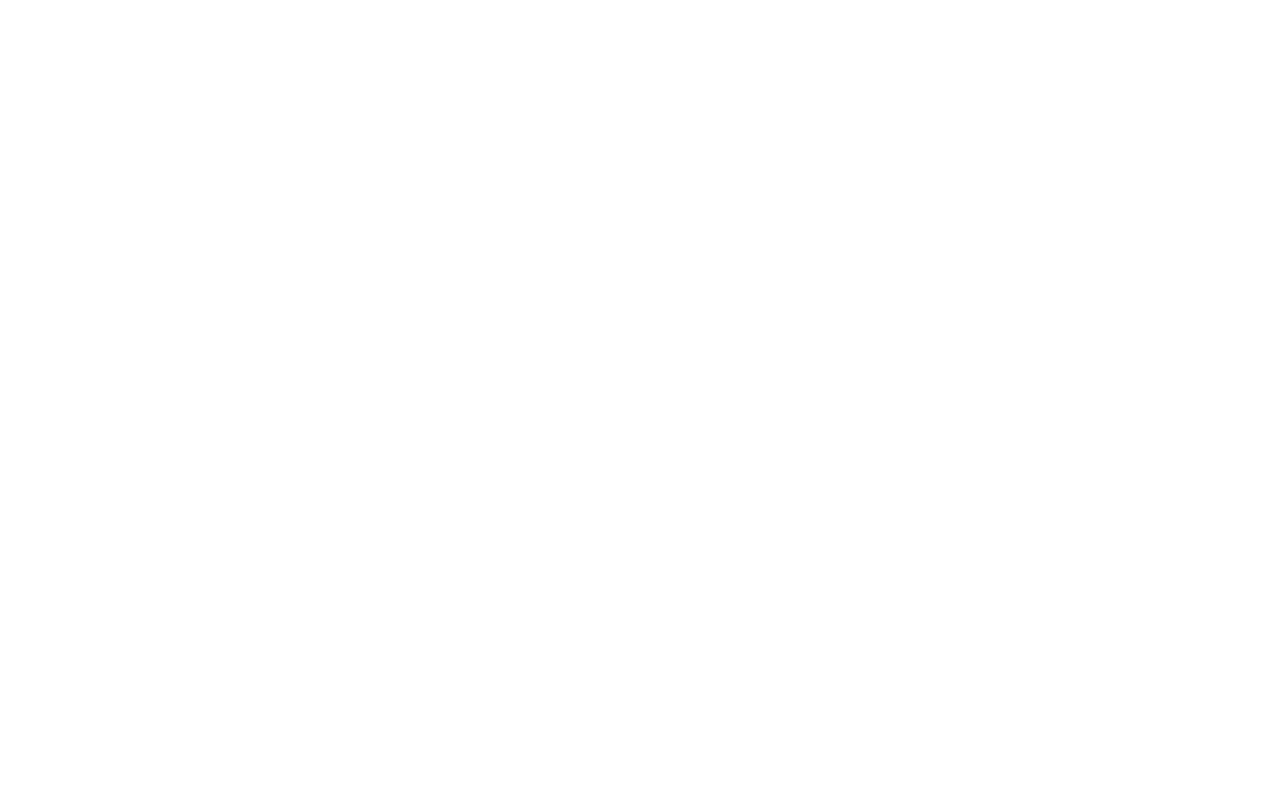
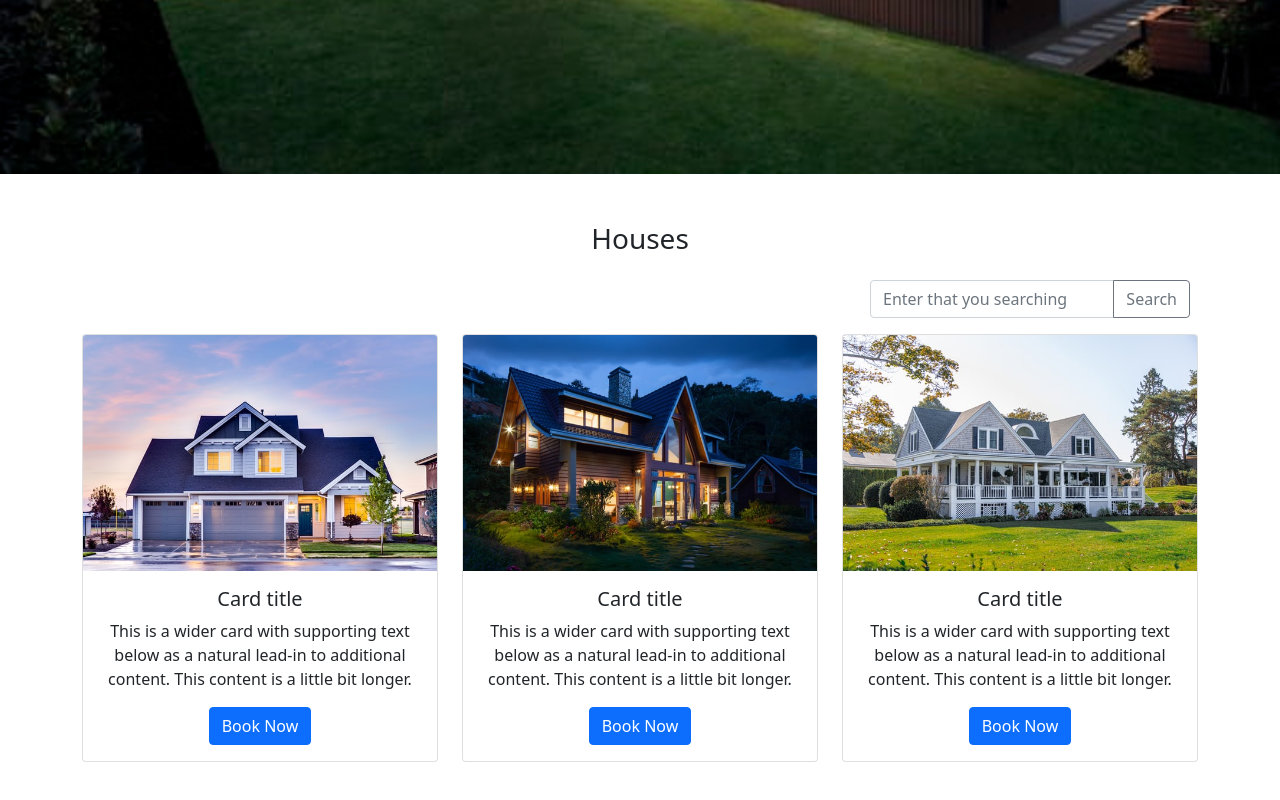
Before and after one commit to Mehedi109/house-rent-client, a React (Create React App) app: page / in a window 1280 px wide. Shown: the part 682-1482 px from the top of the page. Before the commit the page ends 800 px from the top, so only its background shows below. Built offline with nearby package versions, Linux system fonts and the light colour scheme.

Commit message:
banner and house section added

```diff
--- a/src/Pages/Home/Banner/Banner.css
+++ b/src/Pages/Home/Banner/Banner.css
@@ -1,3 +1,4 @@
 .banner img {
-  background-size: 100%;
+  width: 100%;
+  height: 100vh;
 }
--- a/src/Pages/Home/Home.js
+++ b/src/Pages/Home/Home.js
@@ -1,12 +1,14 @@
 import React from "react";
 import Header from "../Shared/Header/Header";
 import Banner from "./Banner/Banner";
+import Houses from "./Houses/Houses";
 
 const Home = () => {
   return (
     <div>
       <Header />
       <Banner />
+      <Houses />
     </div>
   );
 };
--- /dev/null
+++ b/src/Pages/Home/Houses/Houses.css
@@ -0,0 +1,5 @@
+@media (max-width: 1400px) and (min-width: 689px) {
+  .search-button {
+    margin-left: 870px;
+  }
+}
--- /dev/null
+++ b/src/Pages/Home/Houses/Houses.js
@@ -0,0 +1,83 @@
+import React from "react";
+import {
+  Card,
+  Container,
+  Row,
+  Col,
+  Button,
+  InputGroup,
+  FormControl,
+} from "react-bootstrap";
+import "./Houses.css";
+import img1 from "../../../images/img-1.jpg";
+import img2 from "../../../images/img-2.jpg";
+import img3 from "../../../images/img-3.jpg";
+
+const Houses = () => {
+  return (
+    <div>
+      <h3 className="mt-5 mb-4">Houses</h3>
+      <InputGroup className="mb-3 w-25 search-button">
+        <FormControl
+          placeholder="Enter that you searching"
+          aria-label="Recipient's username"
+          aria-describedby="basic-addon2"
+        />
+        <Button variant="outline-secondary" id="button-addon2">
+          Search
+        </Button>
+      </InputGroup>
+      <Container className="mb-5">
+        <Row>
+          <Col xs={12} md={8} lg={4}>
+            <Card>
+              <Card.Img variant="top" src={img1} />
+              <Card.Body>
+                <Card.Title>Card title</Card.Title>
+                <Card.Text>
+                  This is a wider card with supporting text below as a natural
+                  lead-in to additional content. This content is a little bit
+                  longer.
+                </Card.Text>
+                <Button>Book Now</Button>
+              </Card.Body>
+            </Card>
+          </Col>
+          <Col>
+            <Card>
+              <Card.Img variant="top" src={img2} />
+              <Card.Body>
+                <Card.Title>Card title</Card.Title>
+                <Card.Text>
+                  This is a wider card with supporting text below as a natural
+                  lead-in to additional content. This content is a little bit
+                  longer.
+                </Card.Text>
+                <Button>Book Now</Button>
+              </Card.Body>
+            </Card>
+          </Col>
+          <Col>
+            <Card>
+              <Card.Img variant="top" src={img3} />
+              <Card.Body>
+                <Card.Title>Card title</Card.Title>
+                <Card.Text>
+                  This is a wider card with supporting text below as a natural
+                  lead-in to additional content. This content is a little bit
+                  longer.
+                </Card.Text>
+                <Button>Book Now</Button>
+              </Card.Body>
+              {/* <Card.Footer>
+                <small className="text-muted">Last updated 3 mins ago</small>
+              </Card.Footer> */}
+            </Card>
+          </Col>
+        </Row>
+      </Container>
+    </div>
+  );
+};
+
+export default Houses;
```
